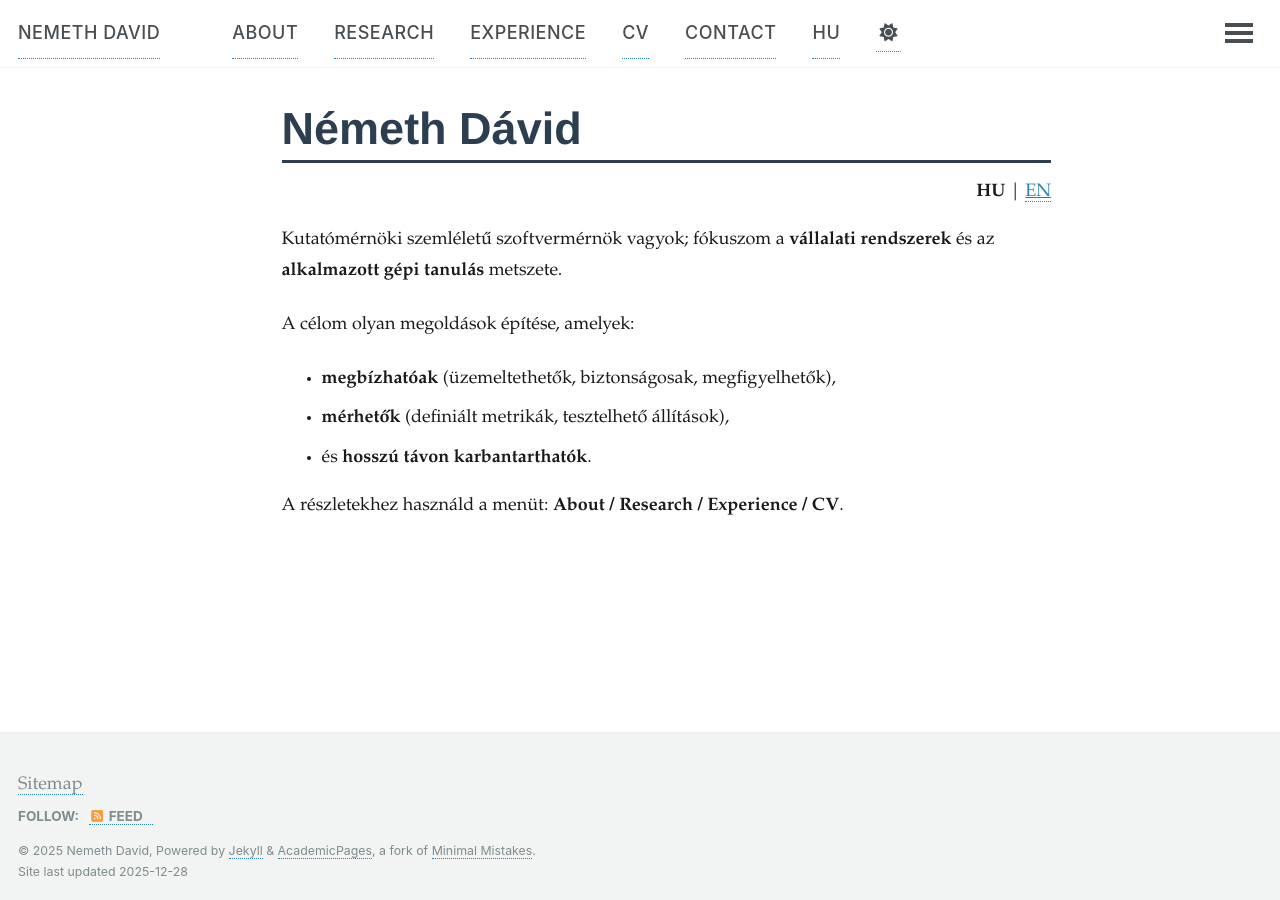
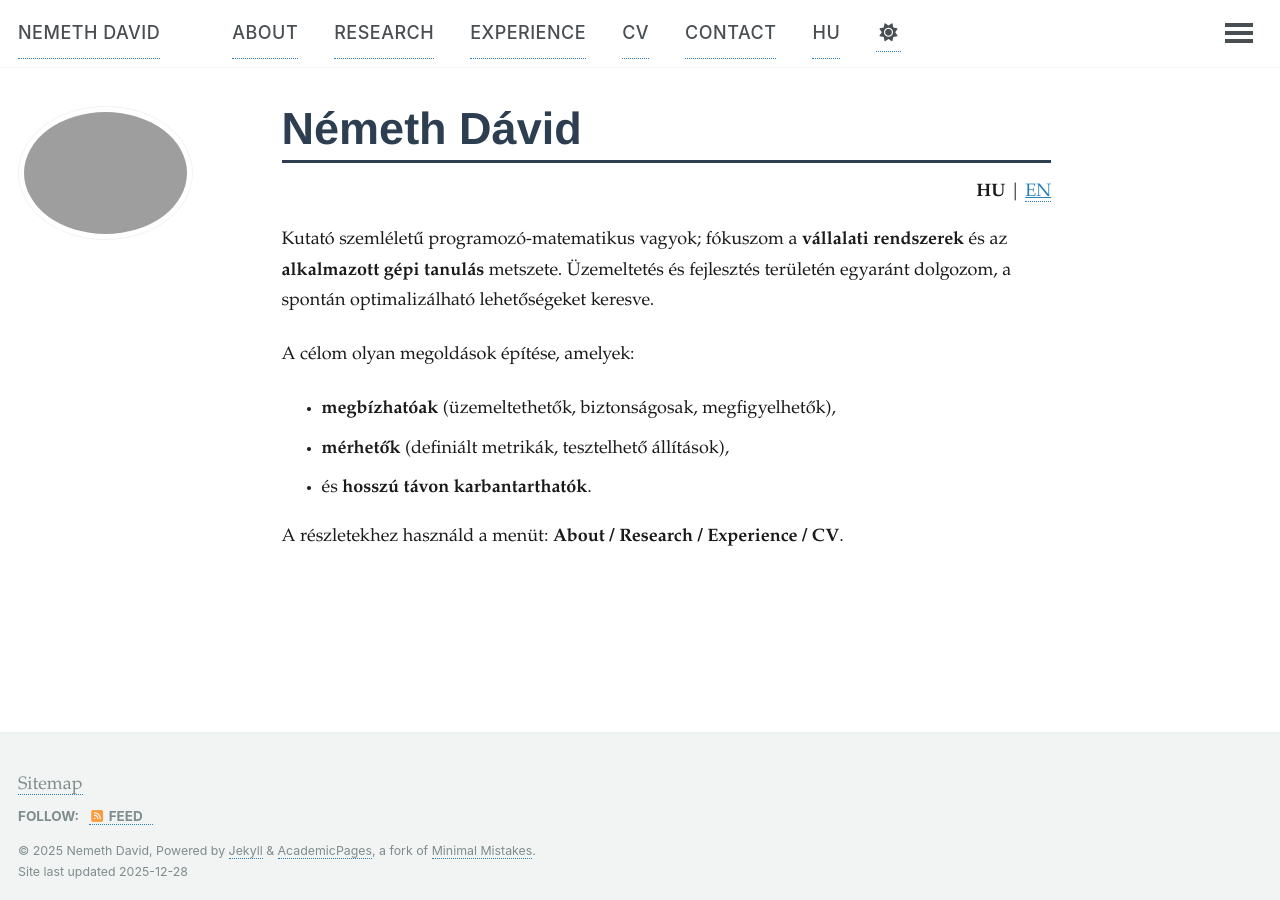
Before and after one commit to ho92ms/ho92ms.github.io, a Jekyll site: the page built from index-hu.md, in a window 1280 px wide. Built offline with Jekyll 4.4.1, drawn with Linux system fonts in a browser that asks for light colours; a script that is not in the unit is left out.

Commit message:
Add operations and automation emphasis to index page

```diff
--- a/index-hu.md
+++ b/index-hu.md
@@ -10,7 +10,8 @@ lang: hu
   <strong>HU</strong> | <a href="/">EN</a>
 </div>
 
-Kutatómérnöki szemléletű szoftvermérnök vagyok; fókuszom a **vállalati rendszerek** és az **alkalmazott gépi tanulás** metszete.
+Kutató szemléletű programozó-matematikus vagyok; fókuszom a **vállalati rendszerek** és az **alkalmazott gépi tanulás** metszete.
+Üzemeltetés és fejlesztés területén egyaránt dolgozom, a spontán optimalizálható lehetőségeket keresve.
 
 A célom olyan megoldások építése, amelyek:
 - **megbízhatóak** (üzemeltethetők, biztonságosak, megfigyelhetők),
```
Also changed, not shown: other parts of index-hu.md (+1 -1 lines), _pages/en/about.md (+1 -0 lines), _pages/en/cv.md (+1 -0 lines), _pages/hu/about.md (+1 -0 lines), _pages/hu/cv.md (+1 -0 lines), index.md (+2 -1 lines).
